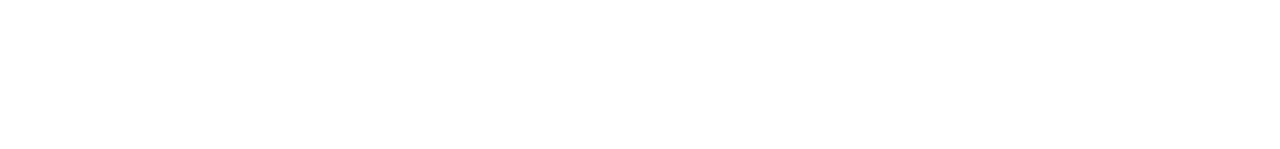
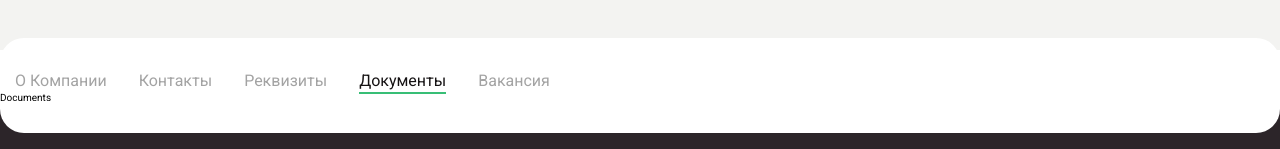
Before and after one commit to username-shakha/sity-jalyuzi, a React (Vite) app: page /documents in a window 1280 px wide. Before the commit this address had no page. Shown: the part 651-800 px from the top of the page. Built offline with nearby package versions, Linux system fonts and the light colour scheme.

Commit message:
create documents component

```diff
--- a/src/App.tsx
+++ b/src/App.tsx
@@ -12,6 +12,7 @@ import { Services } from "./pages/Delivery/Services";
 import { QuestionsAnswers } from "./pages/Delivery/QuestionsAnswers";
 import { About } from "./pages/Contact/About";
 import { Requisites } from "./pages/Contact/Requisites";
+import { Documents } from "./pages/Contact/Documents";
 
 const App: FC = (): JSX.Element => {
   return (
@@ -27,6 +28,7 @@ const App: FC = (): JSX.Element => {
         <Route path="/questions-answers" element={<QuestionsAnswers />} />
         <Route path="/about" element={<About />} />
         <Route path="/requisites" element={<Requisites />} />
+        <Route path="/documents" element={<Documents />} />
       </Route>
     </Routes>
   );
--- /dev/null
+++ b/src/pages/Contact/Documents.tsx
@@ -0,0 +1,5 @@
+import { FC } from "react";
+
+export const Documents: FC = () => {
+  return <div>Documents</div>;
+};
```
